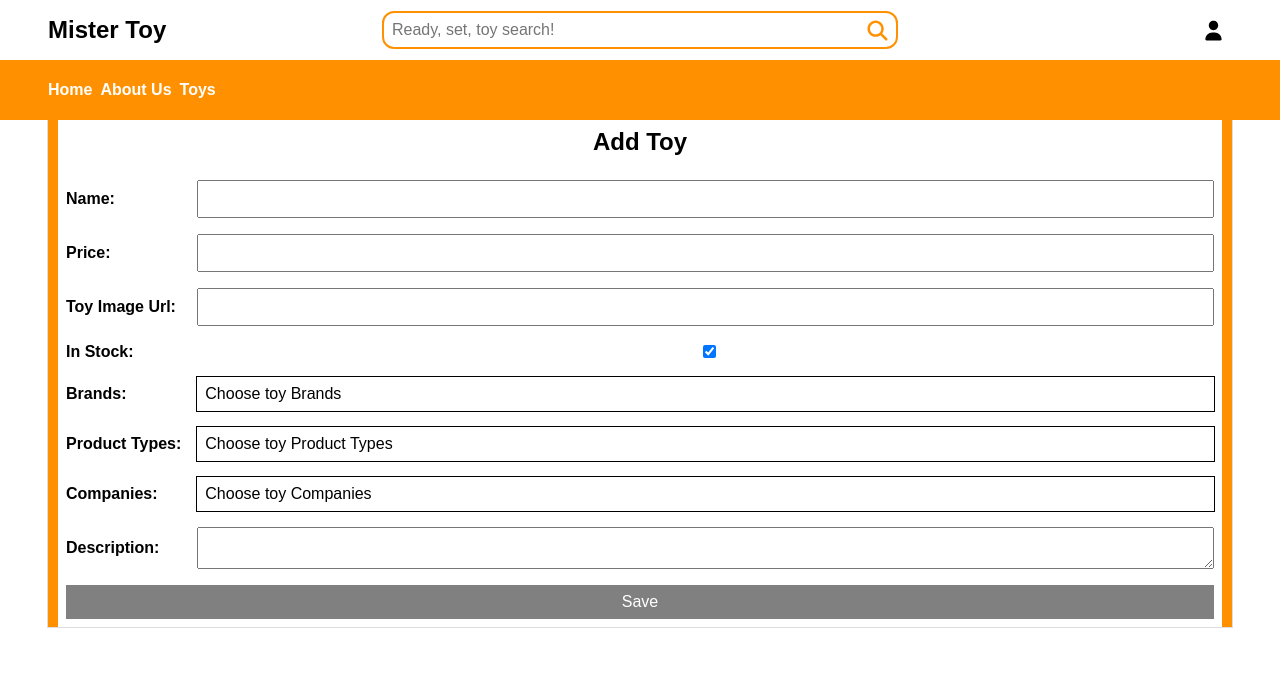
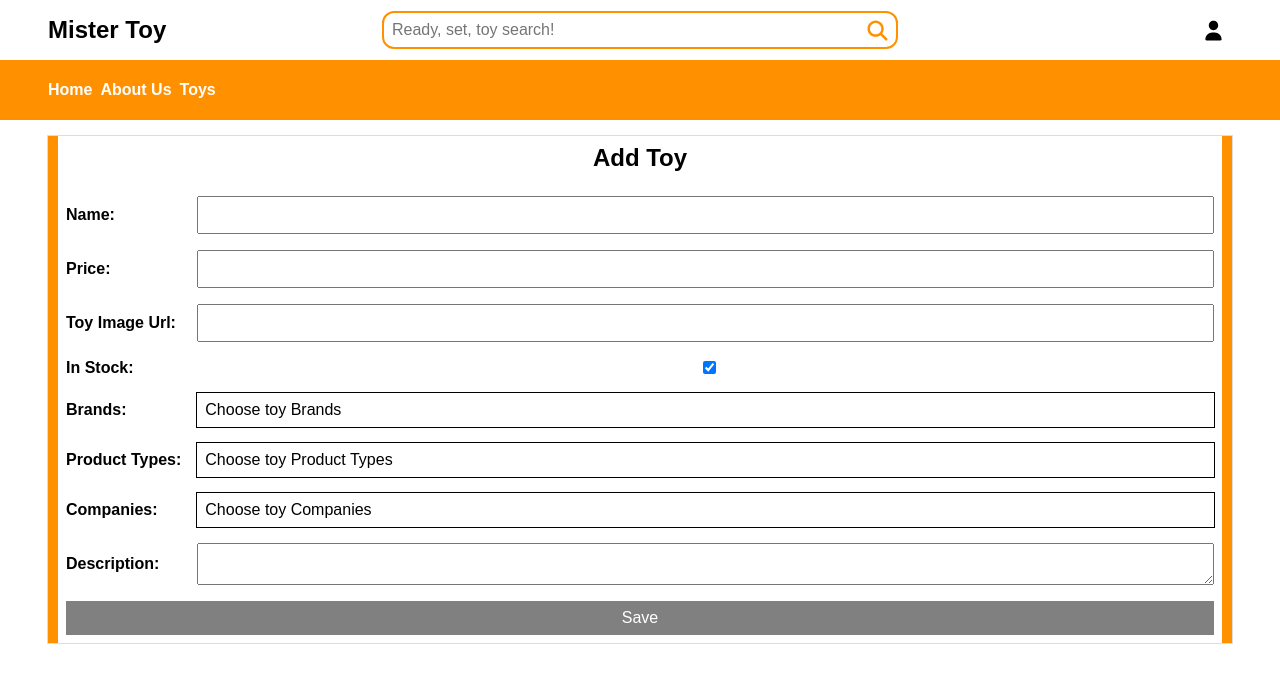
Before and after one commit to Eh2409/mister-toy-frontend, a React (Vite) app: page /toy/edit in a window 1280 px wide. Shown: the top 682 px of the page. Built offline with nearby package versions, Linux system fonts and the light colour scheme.

Commit message:
Add mobile style to toy edit

```diff
--- a/src/assets/style/base/layout.css
+++ b/src/assets/style/base/layout.css
@@ -1,10 +1,6 @@
 .app-container {
     display: grid;
-    grid-template-columns: 3rem 1fr 3rem;
-
-    &:has(.toy-index) {
-        grid-template-columns: 1rem 1fr 1rem;
-    }
+    grid-template-columns: 1rem 1fr 1rem;
 
     >* {
         grid-column: 2;
@@ -32,9 +28,5 @@
     .app-container {
         display: grid;
         grid-template-columns: 3rem 1fr 3rem;
-
-        &:has(.toy-index) {
-            grid-template-columns: 3rem 1fr 3rem;
-        }
     }
 }
--- a/src/assets/style/pages/ToyEdit.css
+++ b/src/assets/style/pages/ToyEdit.css
@@ -3,6 +3,7 @@
     outline: 1px solid var(--outlineClr1);
     padding: 0.5em;
     background-color: white;
+    margin-block: 1em;
 
     h2 {
         text-align: center;
@@ -11,9 +12,7 @@
 
     form {
         display: grid;
-        grid-template-columns: max-content 1fr;
-        align-items: center;
-        gap: 1em;
+        gap: 0.5em;
 
         label {
             font-weight: bold;
@@ -53,3 +52,25 @@
         }
     }
 }
+
+
+@media (min-width: 750px) {
+    .toy-edit {
+        border-inline: solid 10px var(--mainSiteClrTheme);
+        outline: 1px solid var(--outlineClr1);
+        padding: 0.5em;
+        background-color: white;
+
+        h2 {
+            text-align: center;
+            margin-block-end: 1em;
+        }
+
+        form {
+            display: grid;
+            grid-template-columns: max-content 1fr;
+            align-items: center;
+            gap: 1em;
+        }
+    }
+}
```
